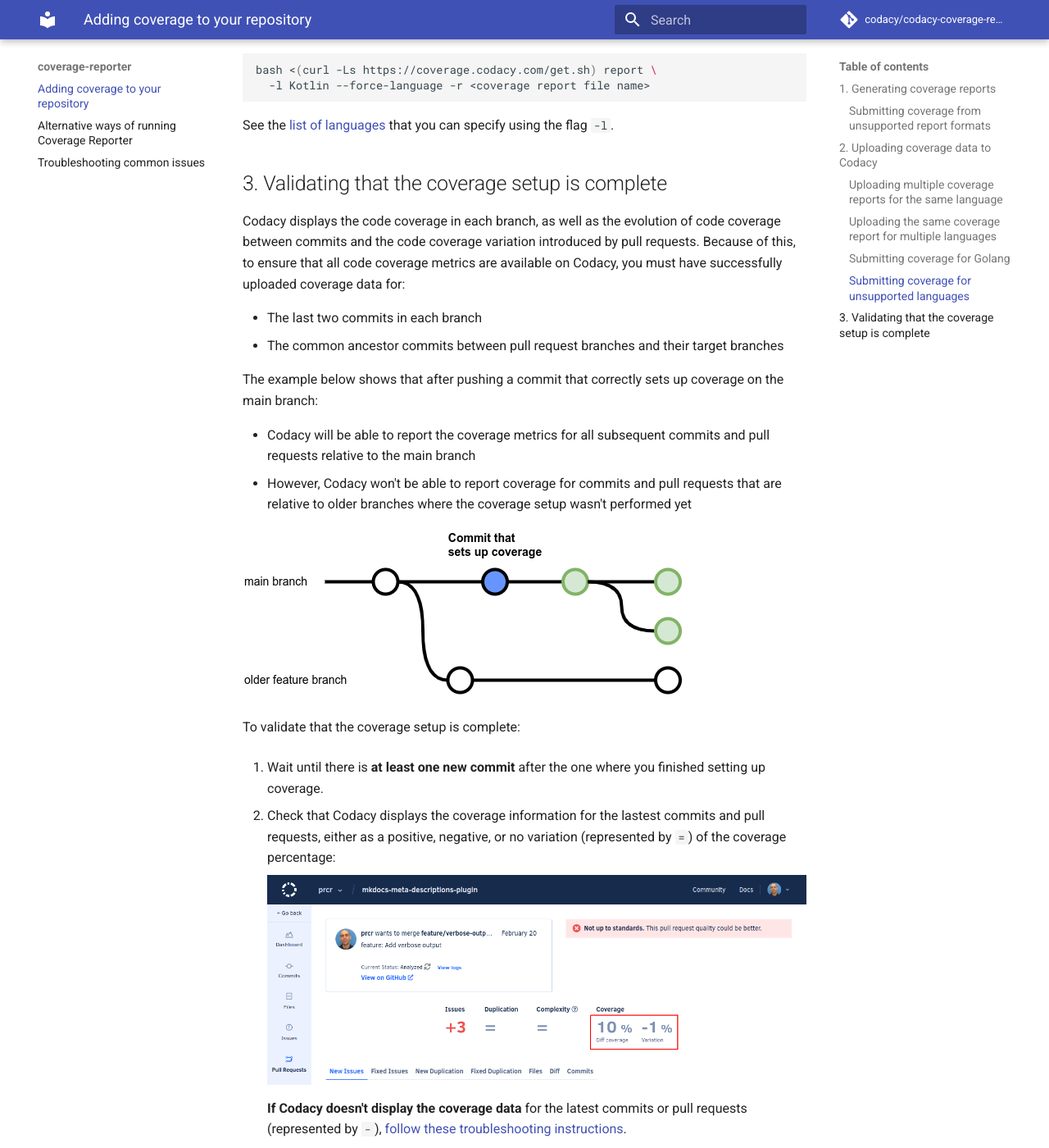
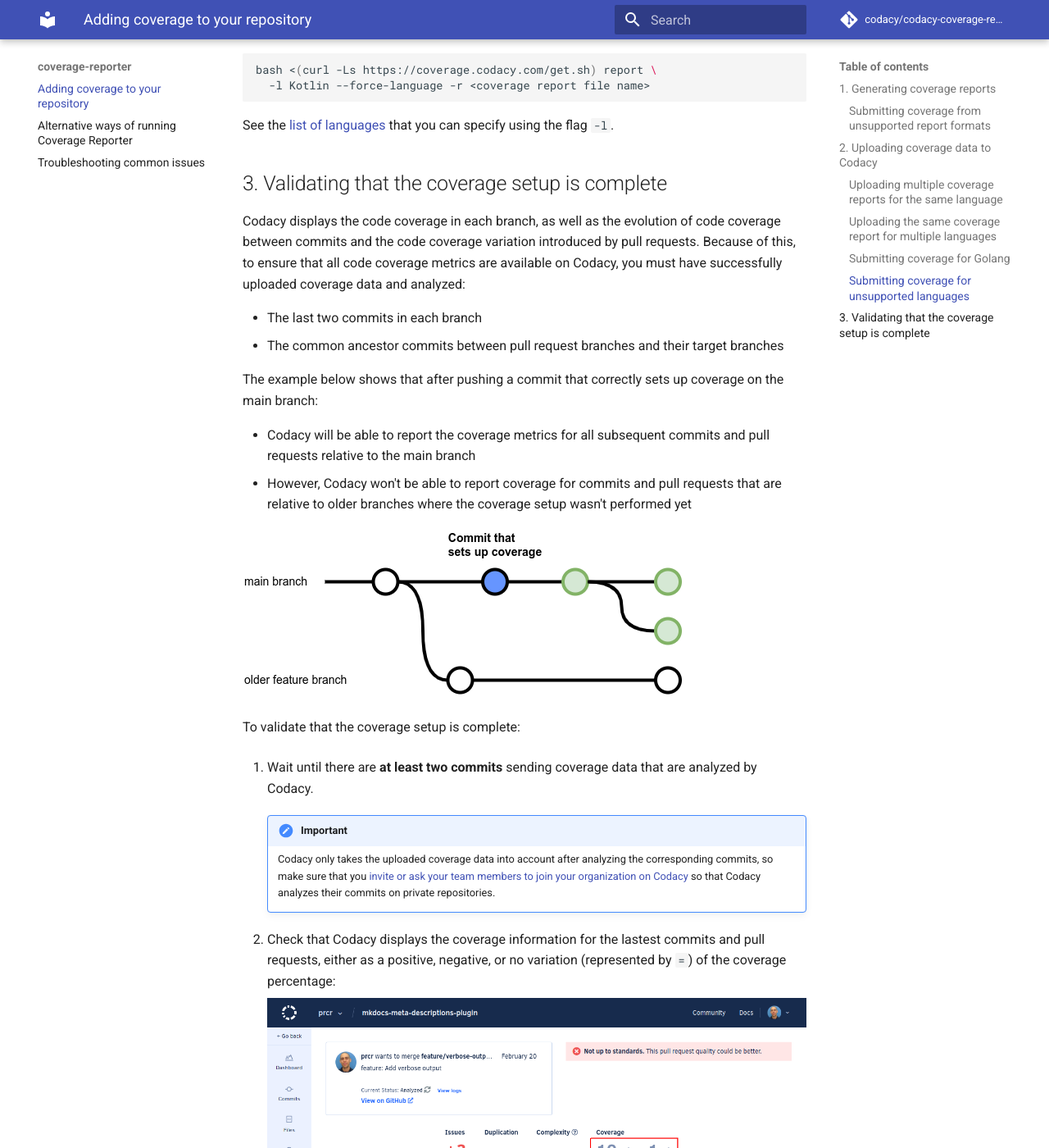
Before and after one commit to codacy/codacy-coverage-reporter, an MkDocs documentation site: the page built from docs/index.md, in a window 1280 px wide and 1400 px high, scrolled down 6326 px. Shown: the whole window at 82% size. Built offline with MkDocs 1.6.1 and Material for MkDocs 9.7.7, drawn with Linux system fonts in a browser that asks for light colours; comment, search, counter and statistics services are not loaded.

Commit message:
doc: Mention that only analyzed commits take coverage into account

```diff
--- a/docs/index.md
+++ b/docs/index.md
@@ -278,7 +278,7 @@
 
 ## 3. Validating that the coverage setup is complete {: id="validating-coverage"}
 
-Codacy displays the code coverage in each branch, as well as the evolution of code coverage between commits and the code coverage variation introduced by pull requests. Because of this, to ensure that all code coverage metrics are available on Codacy, you must have successfully uploaded coverage data for:
+Codacy displays the code coverage in each branch, as well as the evolution of code coverage between commits and the code coverage variation introduced by pull requests. Because of this, to ensure that all code coverage metrics are available on Codacy, you must have successfully uploaded coverage data and analyzed:
 
 -   The last two commits in each branch
 -   The common ancestor commits between pull request branches and their target branches
@@ -292,7 +292,10 @@
 
 To validate that the coverage setup is complete:
 
-1.  Wait until there is **at least one new commit** after the one where you finished setting up coverage.
+1.  Wait until there are **at least two commits** sending coverage data that are analyzed by Codacy.
+
+    !!! important
+        Codacy only takes the uploaded coverage data into account after analyzing the corresponding commits, so make sure that you [invite or ask your team members to join your organization on Codacy](../organizations/managing-people/#adding-people) so that Codacy analyzes their commits on private repositories.
 
 1.  Check that Codacy displays the coverage information for the lastest commits and pull requests, either as a positive, negative, or no variation (represented by `=`) of the coverage percentage:
 
```
